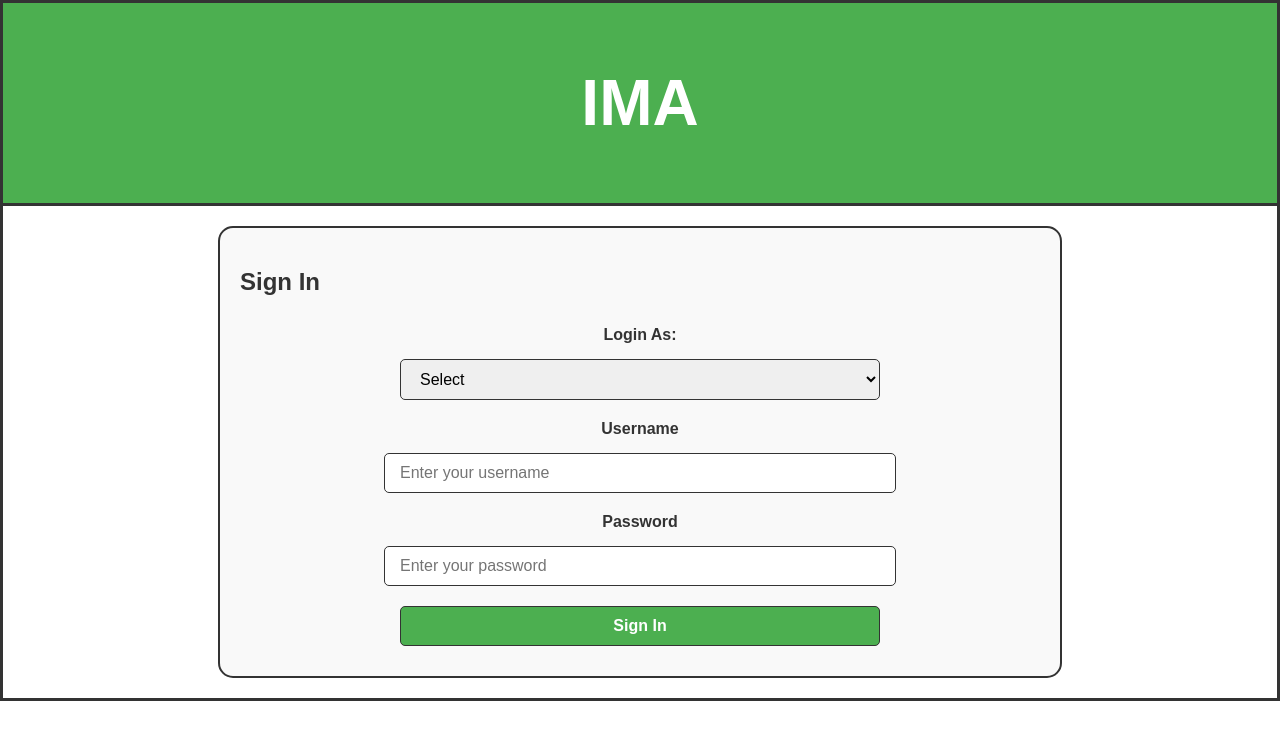
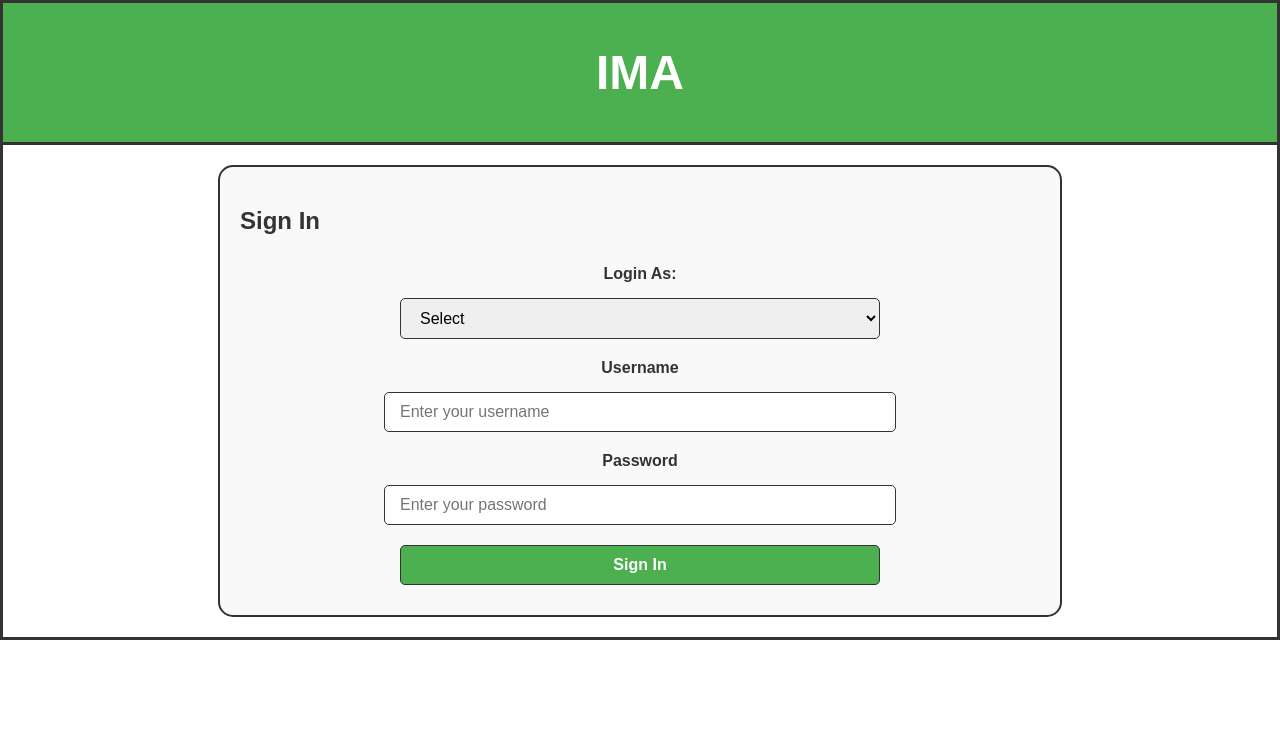
Before and after one commit to akshaypoori/IMA, a plain HTML site: page index.html in a window 1280 px wide. Drawn offline with Linux system fonts and the light colour scheme.

Commit message:
header is fixed

```diff
--- a/styles.css
+++ b/styles.css
@@ -11,10 +11,10 @@ body {
 /* Header Styles */
 header {
     text-align: center;
-    padding: 20px;
+    padding: 10px; /* Reduced padding to half of the original size */
     background-color: #4CAF50;
     color: #fff;
-    font-size: 2em;
+    font-size: 1.5em; /* Reduced font size proportionally */
     font-weight: bold;
     border-bottom: 3px solid #333;
 }
```
